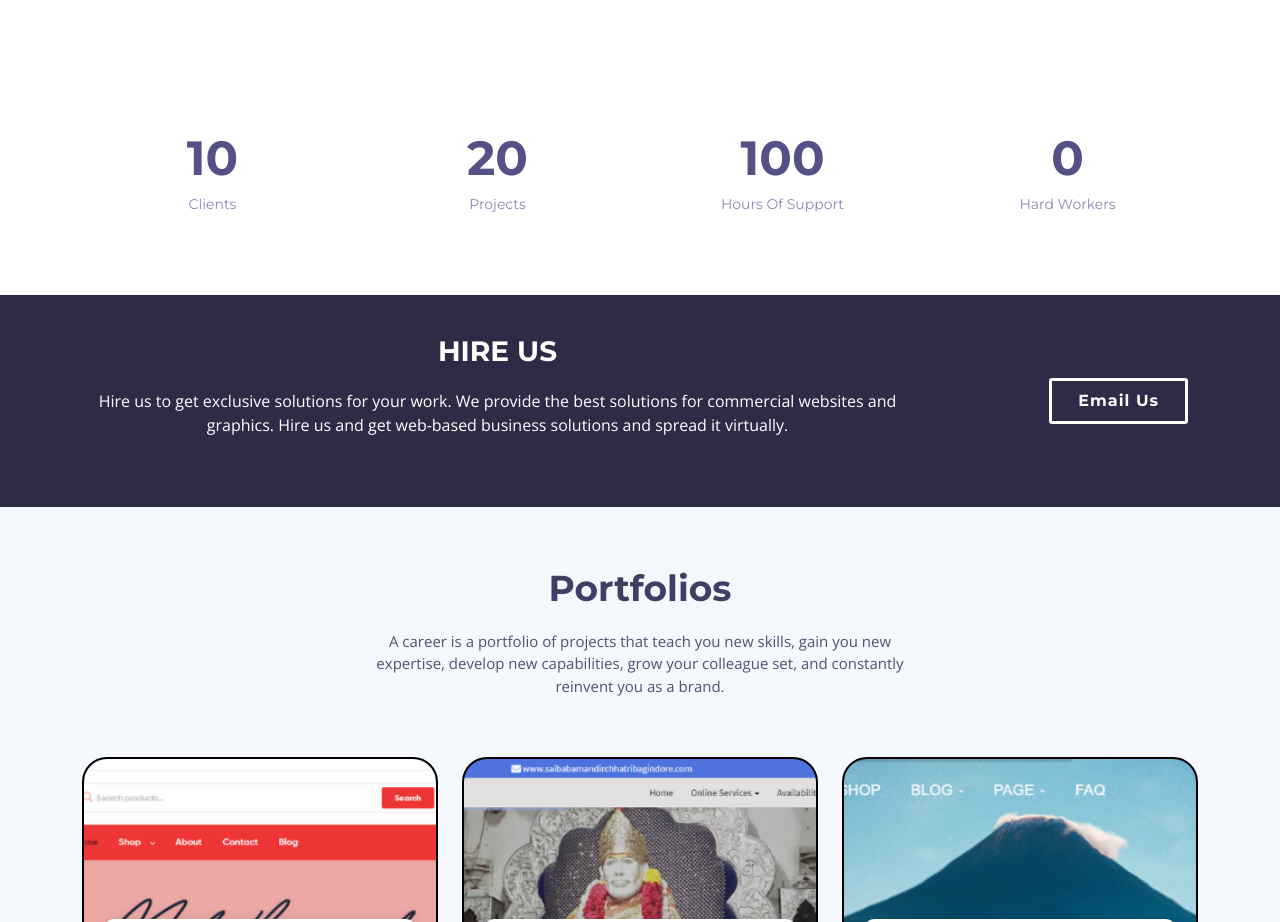
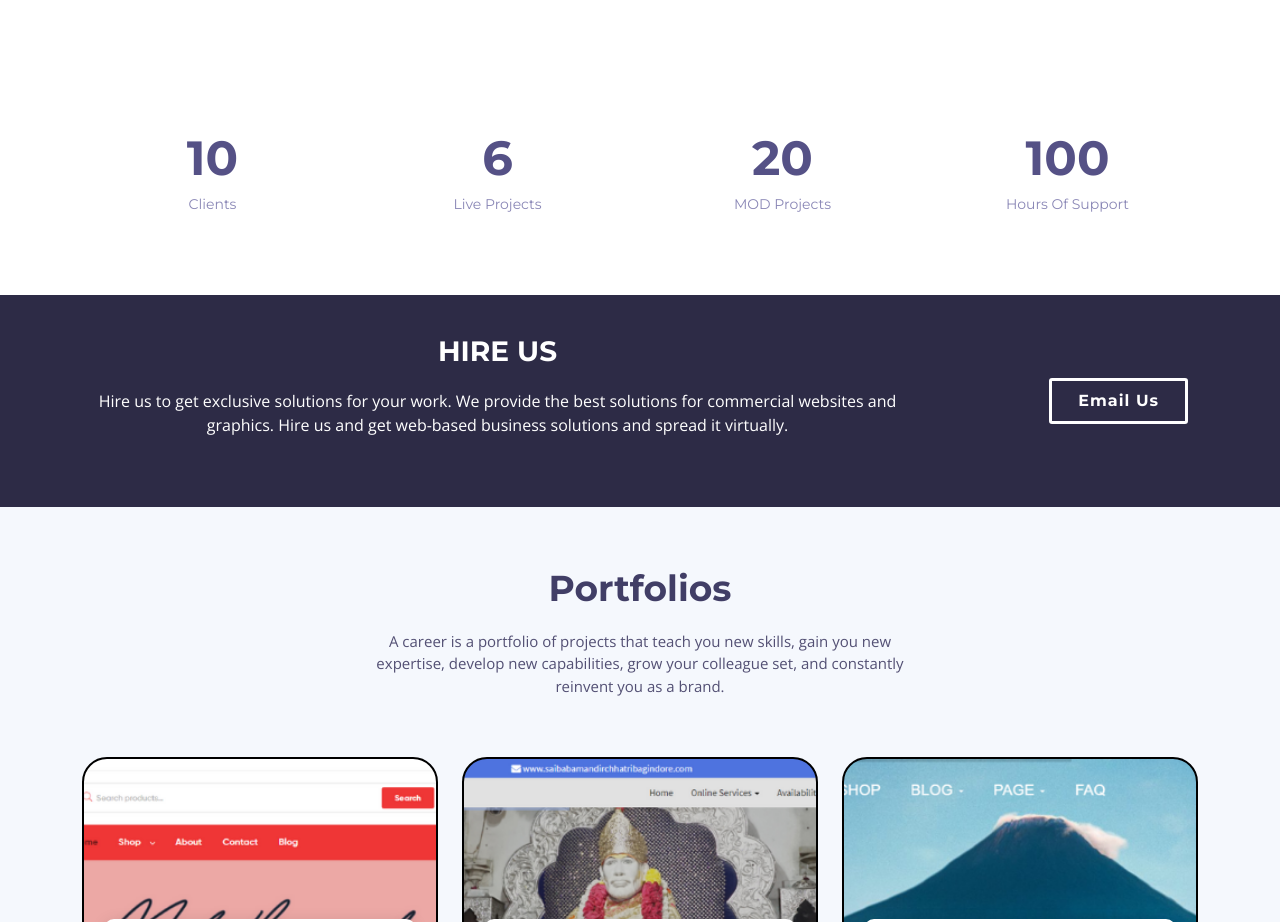
Before and after one commit to shashwat0309/WebSyT, a plain HTML site: page index.html in a window 1280 px wide. Shown: the part 3120-4042 px from the top of the page. Drawn offline with nearby package versions, Linux system fonts and the light colour scheme; files whose address does not match are found by name.

Commit message:
Update index.html

```diff
--- a/index.html
+++ b/index.html
@@ -203,20 +203,19 @@
           </div>
 
           <div class="col-lg-3 col-6 text-center">
+            <span data-toggle="counter-up">6</span>
+            <p> Live Projects</p>
+          </div>
+
+          <div class="col-lg-3 col-6 text-center">
             <span data-toggle="counter-up">20</span>
-            <p>Projects</p>
+            <p>MOD Projects</p>
           </div>
 
           <div class="col-lg-3 col-6 text-center">
             <span data-toggle="counter-up">100</span>
             <p>Hours Of Support</p>
           </div>
-
-          <div class="col-lg-3 col-6 text-center">
-            <span data-toggle="counter-up"></span>
-            <p>Hard Workers</p>
-          </div>
-
         </div>
 
       </div>
```
